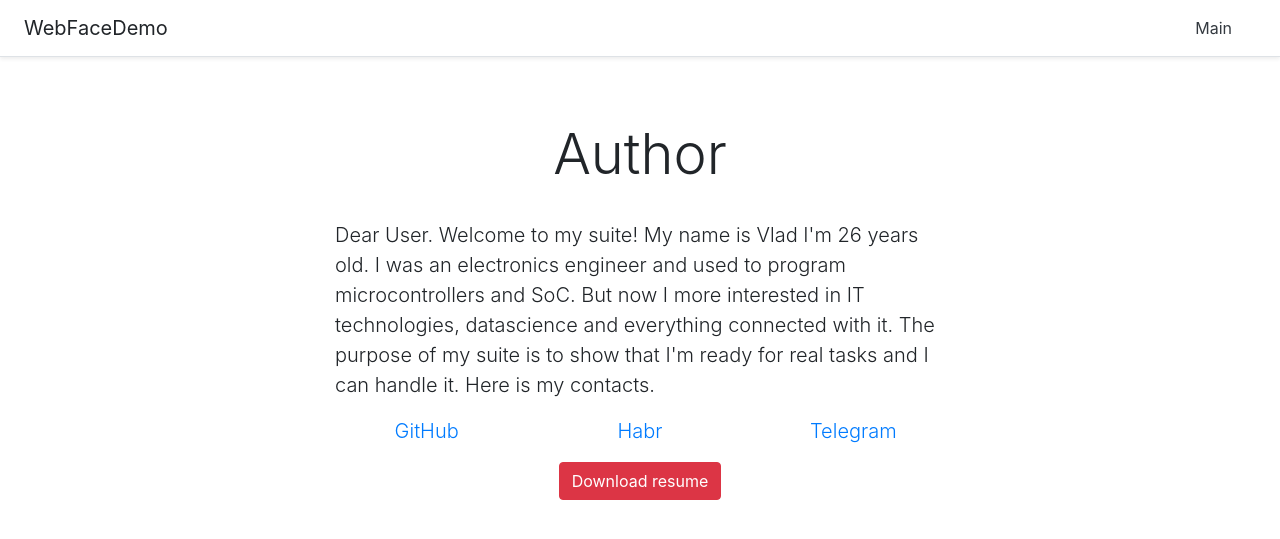
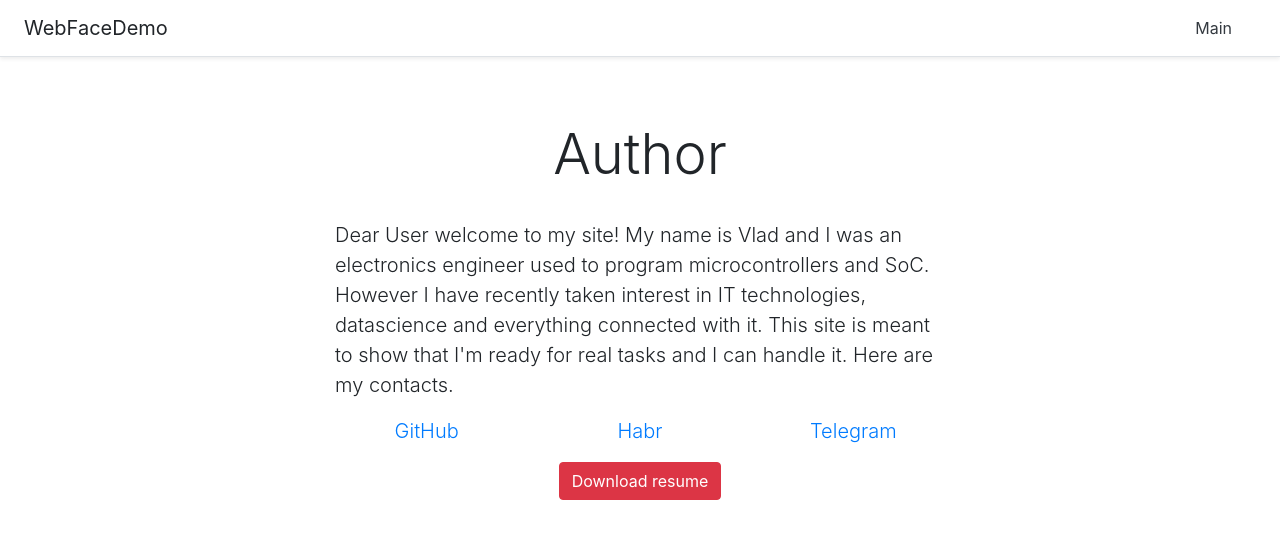
Before and after one commit to pinchazer/Webface, a Flask app: template templates/author.html in a window 1280 px wide. Shown: the top 539 px of the page. Run offline with Flask 2, Linux system fonts and the light colour scheme; the template is opened without the code that fills it, so the values that code supplies are empty; parts of the project's set-up code (start-up, migrations or seed data) failed here and were passed over; some libraries are stand-ins or nearby versions.

Commit message:
correct mistakes

```diff
--- a/datamodels/templates/iris.html
+++ b/datamodels/templates/iris.html
@@ -17,7 +17,7 @@
 {% endblock %}
 
 {%block maintext %}
-    Just type parameters in form below in cm and push submit button. Model predict spices and show you the answer.
+    Just type your parameters in the form below in cm and push <b>submit</b> button. Model will predict spices and show you the answer.
 {% endblock %}
 
 
--- a/datamodels/templates/numbers.html
+++ b/datamodels/templates/numbers.html
@@ -11,7 +11,7 @@
 
 
 {%block maintext %}
-    Draw any digit and let me guess what is it.
+    Draw any digit and let me guess what it is.
     <p class="lead">{{answer}}</p>
 {% endblock %}
 
--- a/datamodels/templates/text.html
+++ b/datamodels/templates/text.html
@@ -17,8 +17,8 @@
 {% endblock %}
 
 {%block maintext %}
-    Type text in form below and click "Check!" button. Model should determine emotional focus of the message
-    whether it's positive or negative.
+    Type your text in the form below and click <b>Check!</b> button. Model should determine emotional focus of the message
+    i.e. whether it's positive or negative.
 {% endblock %}
 
 
--- a/templates/author.html
+++ b/templates/author.html
@@ -16,9 +16,9 @@
 {%block content %}
     <div class="col-6 offset-md-3">
         <p class="lead">
-            Dear User. Welcome to my suite! My name is Vlad I'm 26 years old. I was an electronics engineer and used to program
-            microcontrollers and SoC. But now I more interested in IT technologies, datascience and everything connected with it.
-            The purpose of my suite is to show that I'm ready for real tasks and I can handle it. Here is my contacts.
+            Dear User welcome to my site! My name is Vlad and I was an electronics engineer used to program microcontrollers
+            and SoC. However I have recently taken interest in IT technologies, datascience and everything connected with it.
+            This site is meant to show that I'm ready for real tasks and I can handle it. Here are my contacts.
         </p>
         <div class="row">
             <div class="col text-center">
```
Also changed, not shown: 1 other file.
